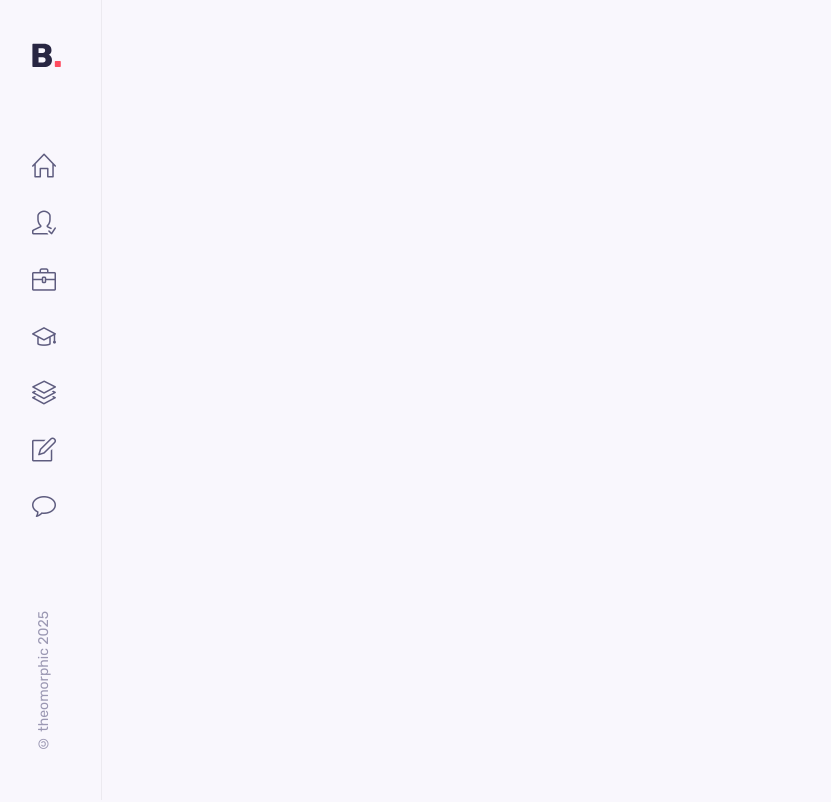
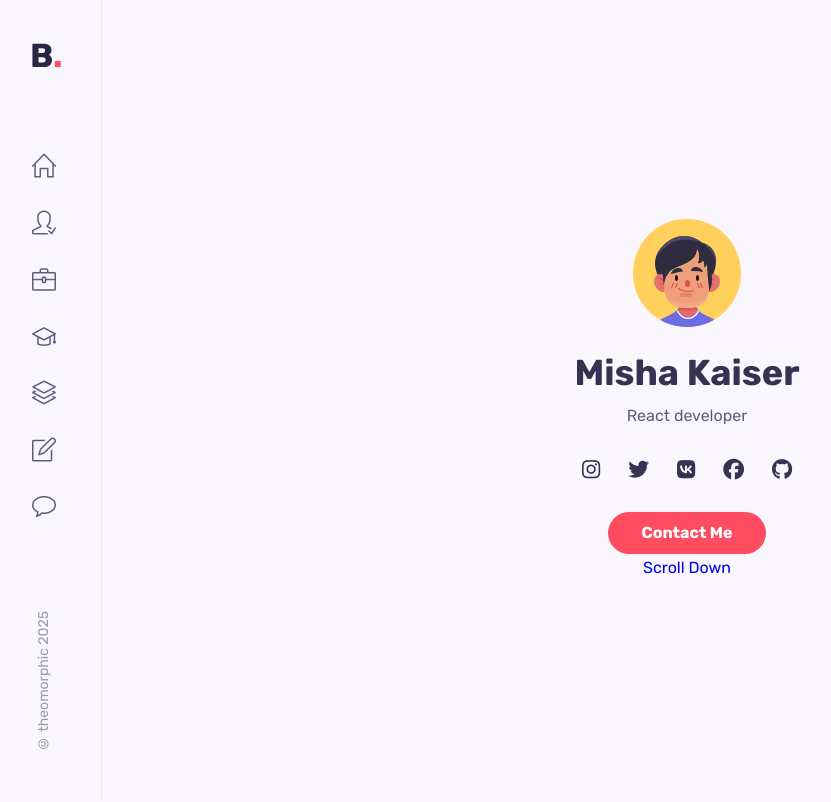
Before and after one commit to theomorphic/geeky, a React (Create React App) app: page / in a window 1280 px wide. Shown: the top 802 px of the page, without its empty margins (8-839 px from the left). Built offline with nearby package versions, Linux system fonts and the light colour scheme.

Commit message:
feat: add home buildings and fix some bugs

```diff
--- a/src/App.css
+++ b/src/App.css
@@ -1,38 +1,5 @@
-.App {
-  text-align: center;
+
+
+.main{
+  margin-left: 110px;
 }
-
-.App-logo {
-  height: 40vmin;
-  pointer-events: none;
-}
-
-@media (prefers-reduced-motion: no-preference) {
-  .App-logo {
-    animation: App-logo-spin infinite 20s linear;
-  }
-}
-
-.App-header {
-  background-color: #282c34;
-  min-height: 100vh;
-  display: flex;
-  flex-direction: column;
-  align-items: center;
-  justify-content: center;
-  font-size: calc(10px + 2vmin);
-  color: white;
-}
-
-.App-link {
-  color: #61dafb;
-}
-
-@keyframes App-logo-spin {
-  from {
-    transform: rotate(0deg);
-  }
-  to {
-    transform: rotate(360deg);
-  }
-}
--- /dev/null
+++ b/src/components/home/HeaderSocials.jsx
@@ -0,0 +1,30 @@
+
+import React from 'react'
+
+const HeaderSocials = () => {
+  return (
+	<div className="home__socials">
+		<a href="https://www.instagram.com/mishakai3er" className="home__social-link" target='_blank' rel='noreferrer'>
+			<i class="fa-brands fa-instagram"></i>
+		</a>
+
+		<a href="https://x.com/mishakai3er" className="home__social-link" target='_blank' rel='noreferrer'>
+			<i class="fa-brands fa-twitter"></i>
+		</a>
+
+		<a href="https://vk.com/mishakai3er" className="home__social-link" target='_blank' rel='noreferrer'>
+			<i class="fa-brands fa-vk"></i>
+		</a>
+
+		<a href="https://www.facebook.com/profile.php?id=100010803093074" className="home__social-link" target='_blank' rel='noreferrer'>
+			<i class="fa-brands fa-facebook"></i>
+		</a>
+
+		<a href="https://github.com/theomorphic" className="home__social-link" target='_blank' rel='noreferrer'>
+			<i class="fa-brands fa-github"></i>
+		</a>
+	</div>
+  )
+}
+
+export default HeaderSocials
--- a/src/components/home/Home.jsx
+++ b/src/components/home/Home.jsx
@@ -1,10 +1,26 @@
 
 import React from "react";
 import "./home.css"
+import Me from "../../assets/avatar-1.svg"
+import HeaderSocials from "./HeaderSocials";
+import ScrollDown from "./ScrollDown";
 
 const Home = ()=>{
 	return(
-		<div>Home</div>
+		<section className="home container" id="home">
+			<div className="intro">
+				<img src={Me} alt="Misha Kaiser" className="home__img" />
+				<h1 className="home__name">Misha Kaiser</h1>
+				<span className="home__education">React developer</span>
+
+				<HeaderSocials />
+
+				<a href="#contact" className="btn">Contact Me</a>
+
+				<ScrollDown />
+
+			</div>
+		</section>
 	)
 }
 
--- /dev/null
+++ b/src/components/home/ScrollDown.jsx
@@ -0,0 +1,18 @@
+
+
+import React from 'react'
+
+const ScrollDown = () => {
+  return (
+	<div className="scroll__down">
+		<a href="#about" className="mouse__wrapper">
+			<span className="home__scroll-name">Scroll Down</span>
+			<span className="mouse">
+				<span className="wheel"></span>
+			</span>
+		</a>
+	</div>
+  )
+}
+
+export default ScrollDown
--- a/src/components/home/home.css
+++ b/src/components/home/home.css
@@ -0,0 +1,41 @@
+
+
+.home{
+	display: flex;
+	align-items: center;
+	justify-content: center;
+	position: relative;
+	min-height: 100vh;
+}
+
+.intro{
+	max-width: 540px;
+	text-align: center;
+}
+
+.home__img{
+	margin-bottom: 1.5rem;
+}
+
+.home__name{
+	font-size: var(--h1-font-size);
+	font-weight: var(--font-bold);
+	margin-bottom: 0.5rem;
+}
+
+.home__socials{
+	display: flex;
+	justify-content: center;
+	column-gap: 1.75rem;
+	margin: 1.5rem 0;
+}
+
+.home__social-link{
+	color: var(--title-color);
+	font-size: 1.3rem;
+	transition: .3s;
+}
+
+.home__social-link:hover{
+	color: hsl(43, 100%, 68%);
+}
--- a/src/index.css
+++ b/src/index.css
@@ -39,7 +39,7 @@
 }
 
 /* Responsive Typography */
-  @media  and (max-width: 1024px) {
+  @media (max-width: 1024px) {
     :root{
       --h1-font-size: 1.75rem;
       --h2-font-size: 1.25rem;
@@ -151,7 +151,7 @@ img{
   font-weight: var(--font-bold);
 }
 
-@keyframes buttonpush{
+@keyframes button-push{
   50%{
     transform: scale(0.8);
   }
--- a/src/index.js
+++ b/src/index.js
@@ -11,7 +11,5 @@ root.render(
   </React.StrictMode>
 );
 
-// If you want to start measuring performance in your app, pass a function
-// to log results (for example: reportWebVitals(console.log))
-// or send to an analytics endpoint. Learn more: https://bit.ly/CRA-vitals
+
 reportWebVitals();
```
